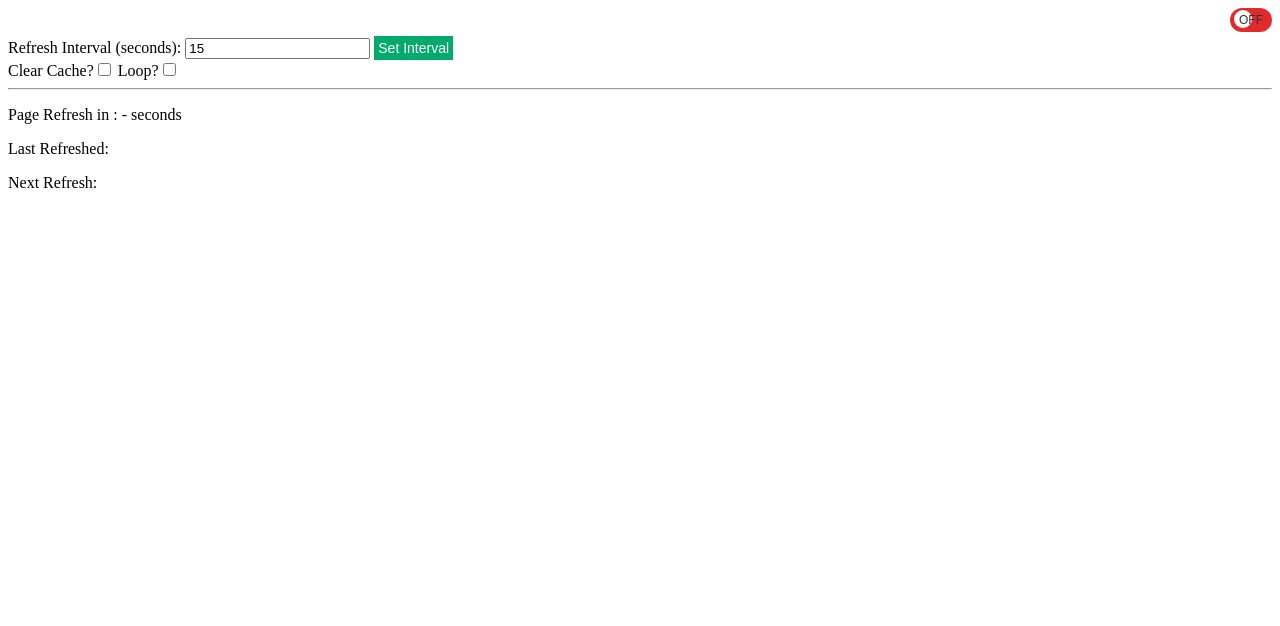
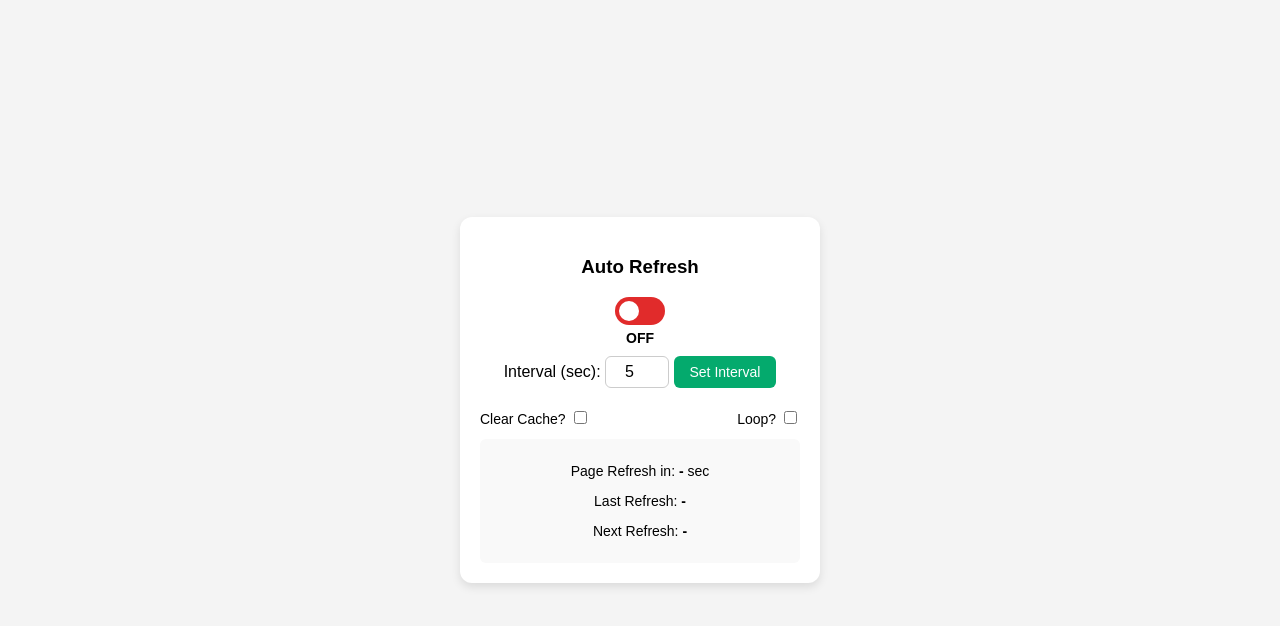
Before and after one commit to karthikc386/Auto-Refresh, a browser extension: page index.html in a window 1280 px wide. Drawn offline with Linux system fonts and the light colour scheme.

Commit message:
refresh timer and next refresh timer issues fixes. Update UI to modernized version. Icon Updated

```diff
--- a/index.html
+++ b/index.html
@@ -6,21 +6,41 @@
 <title>Auto Refresh Page</title>
 
 <style>
+/* General Styles */
+body {
+  font-family: 'Arial', sans-serif;
+  background: #f4f4f4;
+  display: flex;
+  justify-content: center;
+  align-items: center;
+  height: 100vh;
+  margin: 0;
+}
 
-/* The switch - the box around the slider */
+/* Card Container */
+.container {
+  background: white;
+  padding: 20px;
+  width: 320px;
+  border-radius: 12px;
+  box-shadow: 0px 4px 10px rgba(0, 0, 0, 0.1);
+  text-align: center;
+}
+
+/* Toggle Switch */
 .switch {
   position: relative;
   display: inline-block;
-  width: 42px;
-  height: 24px;
+  width: 50px;
+  height: 28px;
 }
 
-/* Hide default HTML checkbox */
 .switch input {
-  display: none;
+  opacity: 0;
+  width: 0;
+  height: 0;
 }
 
-/* The slider */
 .slider {
   position: absolute;
   cursor: pointer;
@@ -29,7 +49,6 @@
   right: 0;
   bottom: 0;
   background-color: #e12b2b;
-  -webkit-transition: .4s;
   transition: .4s;
   border-radius: 34px;
 }
@@ -37,89 +56,106 @@
 .slider:before {
   position: absolute;
   content: "";
-  height: 18px;
-  width: 18px;
+  height: 20px;
+  width: 20px;
   left: 4px;
   bottom: 4px;
   background-color: white;
-  -webkit-transition: .4s;
   transition: .4s;
   border-radius: 50%;
 }
 
 input:checked + .slider {
-  background-color: #76d667;
-}
-
-input:focus + .slider {
-  box-shadow: 0 0 1px #76d667;
+  background-color: #4CAF50;
 }
 
 input:checked + .slider:before {
-  -webkit-transform: translateX(18px);
-  -ms-transform: translateX(18px);
-  transform: translateX(18px);
+  transform: translateX(22px);
 }
 
-/* Rounded sliders */
-.slider.round {
-  border-radius: 34px;
+.status-text {
+  font-size: 14px;
+  font-weight: bold;
+  margin-top: 5px;
 }
 
-.slider.round:before {
-  border-radius: 50%;
+/* Inputs & Buttons */
+input[type="number"] {
+  width: 50px;
+  padding: 6px;
+  margin: 10px 0;
+  text-align: center;
+  border: 1px solid #ccc;
+  border-radius: 6px;
+  font-size: 16px;
 }
 
-.toggle-container {
-  text-align: right;
+button {
+  background-color: #04AA6D;
+  color: white;
+  border: none;
+  padding: 8px 16px;
+  font-size: 14px;
+  border-radius: 6px;
+  cursor: pointer;
+  transition: 0.3s;
 }
 
-#status {
-  font-family: Arial, sans-serif;
-  font-size: 12px;
-  color: #333;
-  position: absolute;
-  top: 50%;
-  left: 50%;
-  transform: translate(-50%, -50%);
-  pointer-events: none; /* Ensure the status text doesn't interfere with clicking the toggle */
+button:hover {
+  background-color: #038c5a;
 }
 
-.button {
-  background-color: #04AA6D;
-  border: none;
-  color: white;
-  padding: 4px;
+.checkbox-container {
+  display: flex;
+  justify-content: space-between;
+  margin-top: 10px;
+  font-size: 14px;
+}
+
+/* Status Display */
+.status-info {
+  background: #f9f9f9;
+  padding: 10px;
+  margin-top: 12px;
+  border-radius: 6px;
+  font-size: 14px;
   text-align: center;
-  text-decoration: none;
-  display: inline-block;
-  font-size: 14px;
 }
 
 </style>
 </head>
 <body>
-    <div class="toggle-container">
-        <label class="switch">
+
+  <div class="container">
+      <h3>Auto Refresh</h3>
+
+      <!-- Toggle Switch -->
+      <label class="switch">
           <input type="checkbox" id="toggle">
-          <span class="slider round">
-            <span id="status">OFF</span>
-          </span>
-        </label>
-    </div>
+          <span class="slider round"></span>
+      </label>
+      <div class="status-text" id="status">OFF</div>
 
-    <label for="refreshInterval">Refresh Interval (seconds):</label>
-    <input type="number" id="refreshInterval" value="15" min="5" step="1">
-    <button id="setRefreshInterval" type="button" class="button">Set Interval</button>
-    <br/>
-    Clear Cache?<input type="checkbox" id="clearCache">
-    Loop?<input type="checkbox" id="loopRefresh">
+      <!-- Interval Input -->
+      <label for="refreshInterval">Interval (sec):</label>
+      <input type="number" id="refreshInterval" value="5" min="5">
 
-    <hr>
+      <!-- Set Interval Button -->
+      <button id="setRefreshInterval">Set Interval</button>
 
-    <p>Page Refresh in : <span id="secondsLeft">-</span> seconds</p>
-    <p>Last Refreshed: <span id="lastRefreshed"></span></p>
-    <p>Next Refresh: <span id="nextRefresh"></span></p>
+      <!-- Checkboxes -->
+      <div class="checkbox-container">
+          <label>Clear Cache? <input type="checkbox" id="clearCache"></label>
+          <label>Loop? <input type="checkbox" id="loopRefresh"></label>
+      </div>
+
+      <!-- Status Section -->
+      <div class="status-info">
+          <p>Page Refresh in: <strong><span id="secondsLeft">-</span></strong> sec</p>
+          <p>Last Refresh: <strong><span id="lastRefreshed">-</span></strong></p>
+          <p>Next Refresh: <strong><span id="nextRefresh">-</span></strong></p>
+      </div>
+  </div>
 
     <script type="text/javascript" src="script.js"></script>
 </body>
--- a/script.js
+++ b/script.js
@@ -29,21 +29,17 @@ document.addEventListener("DOMContentLoaded", function() {
     });
 
     getDataFromStorage("clearCache", (clearCache) => {
-        if (clearCache) {
-            clearCacheCheckbox.checked = clearCache === "true";
-        }
+        clearCacheCheckbox.checked = clearCache === "true";
     });
 
     getDataFromStorage("loopRefresh", (loopRefresh) => {
-        if (loopRefresh) {
-            loopRefreshCheckbox.checked = loopRefresh === "true";
-        }
+        loopRefreshCheckbox.checked = loopRefresh === "true";
     });
 
     getDataFromStorage("autoRefreshStatus", (autoRefreshStatus) => {
         if (autoRefreshStatus !== null) {
-            if (autoRefreshStatus === "ON" && loopRefreshCheckbox.checked) {
-                toggle.checked =  "true";;
+            if (autoRefreshStatus === "ON") {
+                toggle.checked =  true;
                 status.textContent = "ON";
                 setRefreshInterval();
             }
@@ -62,7 +58,7 @@ document.addEventListener("DOMContentLoaded", function() {
             secondsLeftElement.textContent = "-";
             clearInterval(refreshIntervalId);
             clearInterval(intervalId);
-            chrome.storage.local.clear();
+            setDataInStorage("autoRefreshStatus", "OFF");
         }
     });
 
@@ -80,12 +76,11 @@ document.addEventListener("DOMContentLoaded", function() {
     });
 
     function setRefreshInterval() {
+        const refreshInterval = parseInt(refreshIntervalInput.value, 10) * 1000;
 
-        const refreshInterval = parseInt(document.getElementById('refreshInterval').value, 10) * 1000;
-
-        setDataInStorage("refreshInterval", refreshIntervalInput.value);
-        setDataInStorage("clearCache", clearCacheCheckbox.checked);
-        setDataInStorage("loopRefresh", loopRefreshCheckbox.checked);
+        setDataInStorage("refreshInterval", parseInt(refreshIntervalInput.value, 10));
+        setDataInStorage("clearCache", clearCacheCheckbox.checked.toString());
+        setDataInStorage("loopRefresh", loopRefreshCheckbox.checked.toString());
 
         if (refreshIntervalId) {
             clearInterval(refreshIntervalId);
@@ -94,20 +89,32 @@ document.addEventListener("DOMContentLoaded", function() {
         refreshIntervalId = setInterval(refreshPage, refreshInterval);
 
         updateLastRefreshed();
-        updateNextRefresh(refreshInterval);
+        updateNextRefresh(refreshInterval);  // ✅ Ensure this is called!
         updateSecondsLeft(refreshInterval);
     }
 
+
     function refreshPage() {
-        updateLastRefreshed();
-        if(clearCacheCheckbox.checked)
-            location.reload(true);
-        else
-            //location.reload();
-            chrome.tabs.query({active: true, currentWindow: true}, function(tabs) {
+        updateLastRefreshed();  // Update last refreshed time
+
+        const refreshInterval = parseInt(refreshIntervalInput.value, 10) * 1000;
+
+        if (clearCacheCheckbox.checked) {
+            location.reload();  // No need for argument
+        } else {
+            chrome.tabs.query({ active: true, currentWindow: true }, function (tabs) {
                 chrome.tabs.reload(tabs[0].id);
-              });
+            });
+        }
+
+        // 🛠️ Fix: Update Next Refresh Time after Refresh
+        updateNextRefresh(refreshInterval);
+
+        // Restart the countdown timer for next refresh
+        updateSecondsLeft(refreshInterval);
     }
+
+
 
     function updateLastRefreshed() {
         const now = new Date();
@@ -120,16 +127,25 @@ document.addEventListener("DOMContentLoaded", function() {
         nextRefreshElement.textContent = nextRefreshTime.toLocaleTimeString();
     }
 
+
     function updateSecondsLeft(interval) {
-        secondsLeftElement.textContent = (interval / 1000);
+        let timeLeft = interval / 1000; // Convert milliseconds to seconds
+        secondsLeftElement.textContent = timeLeft;
 
+        // Clear any previous countdown interval before starting a new one
         if (intervalId) {
             clearInterval(intervalId);
         }
 
-        intervalId = setInterval(function() {
-            interval -= 1000;
-            secondsLeftElement.textContent = (interval / 1000);
+        intervalId = setInterval(function () {
+            timeLeft -= 1;
+            secondsLeftElement.textContent = timeLeft;
+
+            // If countdown reaches 0, stop the countdown
+            if (timeLeft <= 0) {
+                clearInterval(intervalId);
+            }
         }, 1000);
     }
+
 });
```
Also changed, not shown: icon.png.
